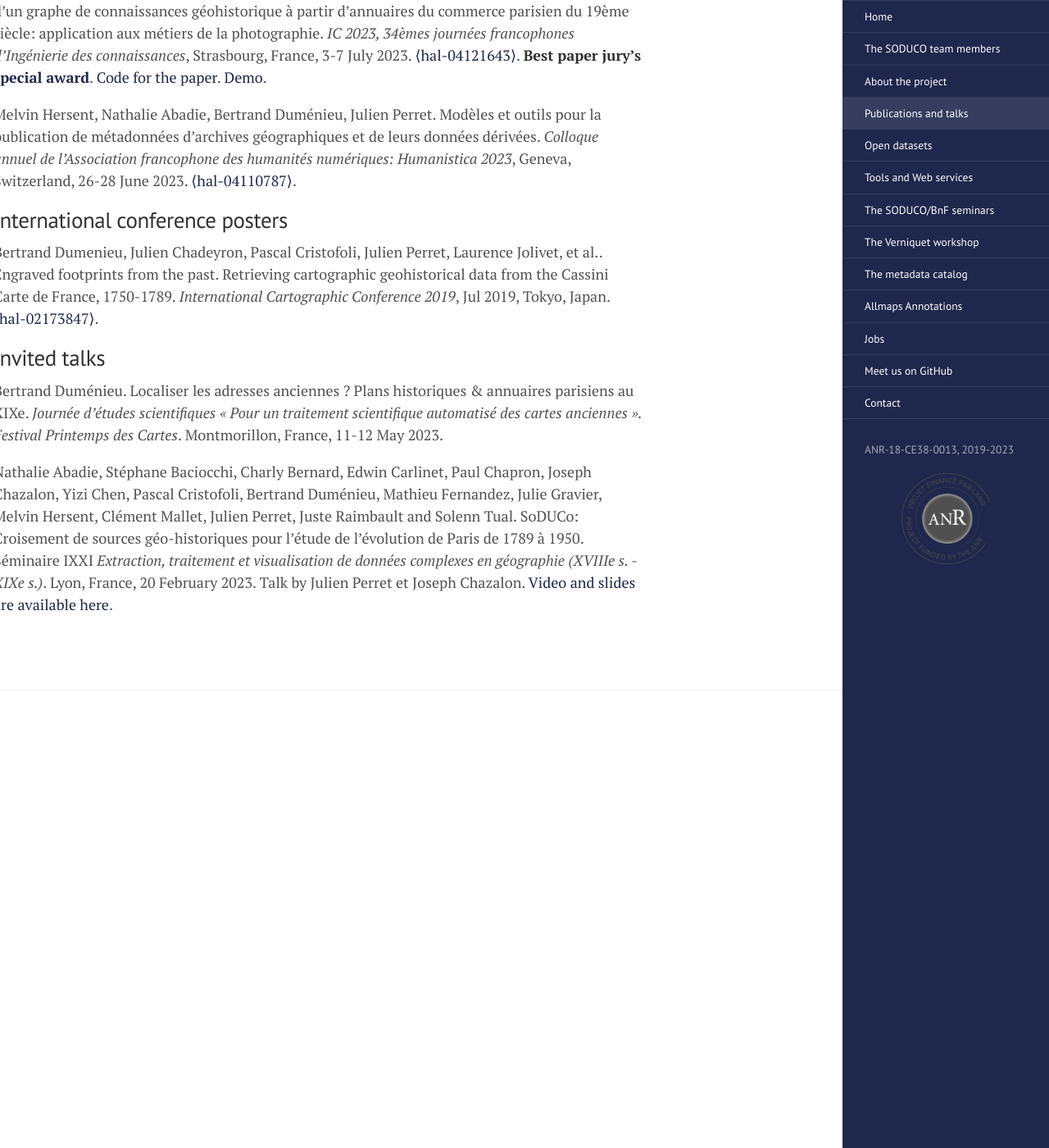
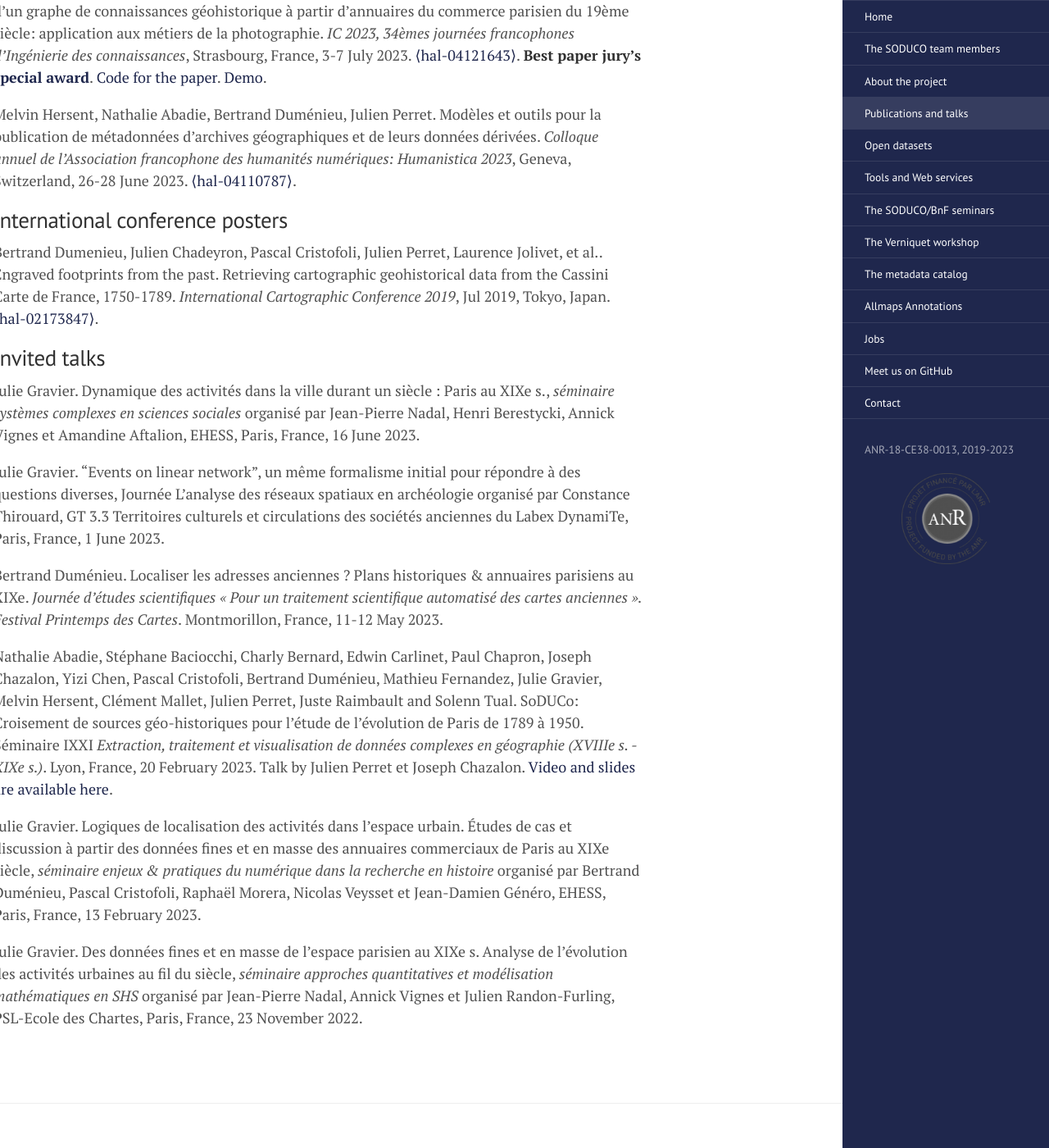
Before and after one commit to soduco/soduco.github.io, a Jekyll site: the page built from papers.md, in a window 1280 px wide and 1400 px high, scrolled down 1081 px. Shown: the whole window at 82% size. Built offline with Jekyll 4.4.1, drawn with Linux system fonts in a browser that asks for light colours.

Commit message:
update invited talks

```diff
--- a/papers.md
+++ b/papers.md
@@ -33,6 +33,14 @@ Bertrand Dumenieu, Julien Chadeyron, Pascal Cristofoli, Julien Perret, Laurence
 
 ## Invited talks
 
+Julie Gravier. Dynamique des activités dans la ville durant un siècle : Paris au XIXe s., *séminaire systèmes complexes en sciences sociales* organisé par Jean-Pierre Nadal, Henri Berestycki, Annick Vignes et Amandine Aftalion, EHESS, Paris, France, 16 June 2023.
+
+Julie Gravier. “Events on linear network”, un même formalisme initial pour répondre à des questions diverses, Journée L’analyse des réseaux spatiaux en archéologie organisé par Constance Thirouard, GT 3.3 Territoires culturels et circulations des sociétés anciennes du Labex DynamiTe, Paris, France, 1 June 2023.
+
 Bertrand Duménieu. Localiser les adresses anciennes ? Plans historiques & annuaires parisiens au XIXe. *Journée d'études scientifiques « Pour un traitement scientifique automatisé des cartes anciennes ». Festival Printemps des Cartes*. Montmorillon, France, 11-12 May 2023.
 
 Nathalie Abadie, Stéphane Baciocchi, Charly Bernard, Edwin Carlinet, Paul Chapron, Joseph Chazalon, Yizi Chen, Pascal Cristofoli, Bertrand Duménieu, Mathieu Fernandez, Julie Gravier, Melvin Hersent, Clément Mallet, Julien Perret, Juste Raimbault and Solenn Tual. SoDUCo: Croisement de sources géo-historiques pour l'étude de l'évolution de Paris de 1789 à 1950. Séminaire IXXI *Extraction, traitement et visualisation de données complexes en géographie (XVIIIe s. - XIXe s.)*. Lyon, France, 20 February 2023. Talk by Julien Perret et Joseph Chazalon. [Video and slides are available here](https://gitlab.liris.cnrs.fr/geode/seminaires-ixxi/-/tree/master/s%C3%A9minaires/session11_fev23).
+
+Julie Gravier. Logiques de localisation des activités dans l’espace urbain. Études de cas et discussion à partir des données fines et en masse des annuaires commerciaux de Paris au XIXe siècle, *séminaire enjeux & pratiques du numérique dans la recherche en histoire* organisé par Bertrand Duménieu, Pascal Cristofoli, Raphaël Morera, Nicolas Veysset et Jean-Damien Généro, EHESS, Paris, France, 13 February 2023.
+
+Julie Gravier. Des données fines et en masse de l’espace parisien au XIXe s. Analyse de l’évolution des activités urbaines au fil du siècle, *séminaire approches quantitatives et modélisation mathématiques en SHS* organisé par Jean-Pierre Nadal, Annick Vignes et Julien Randon-Furling, PSL-Ecole des Chartes, Paris, France, 23 November 2022.
```
Also changed, not shown: 1 other file.
